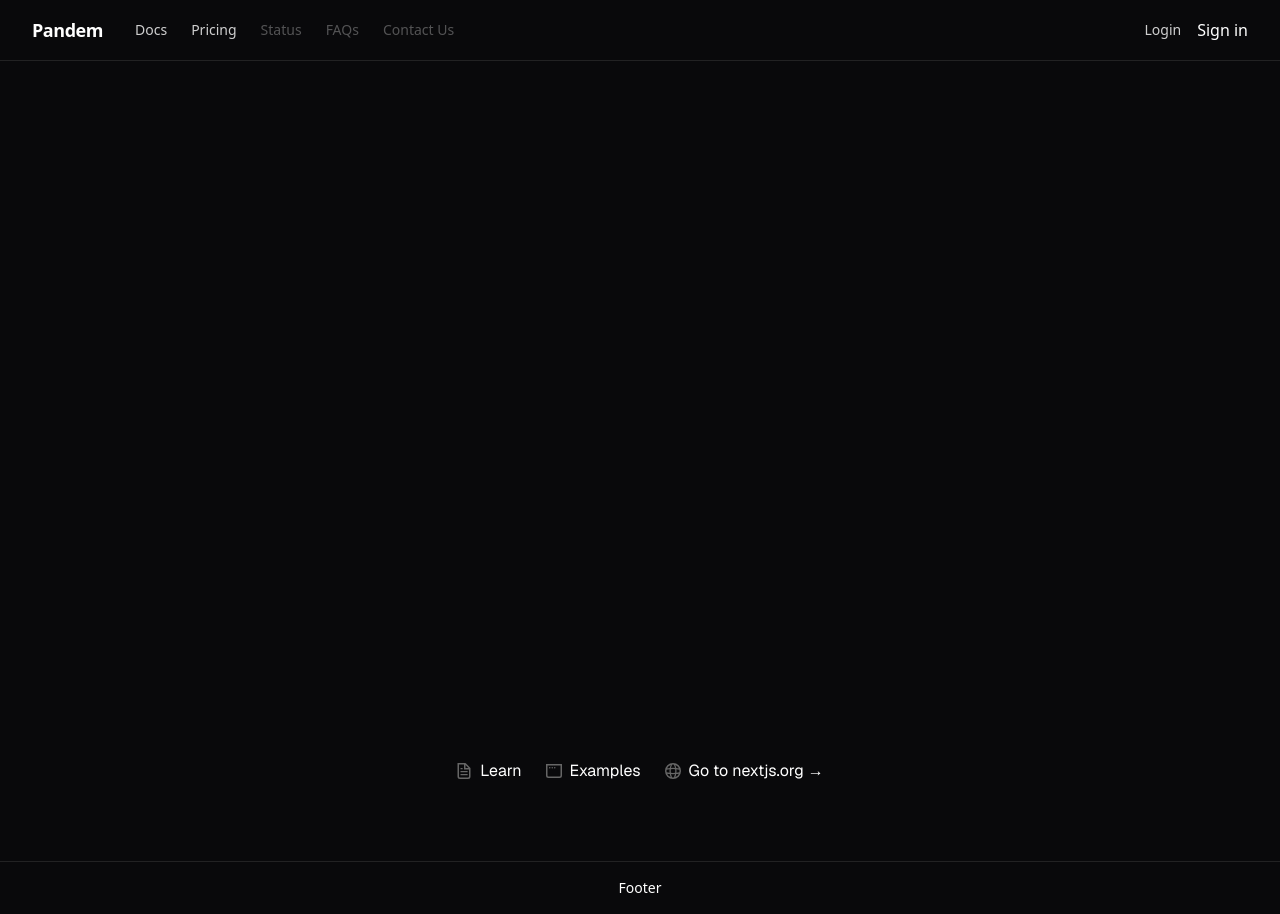
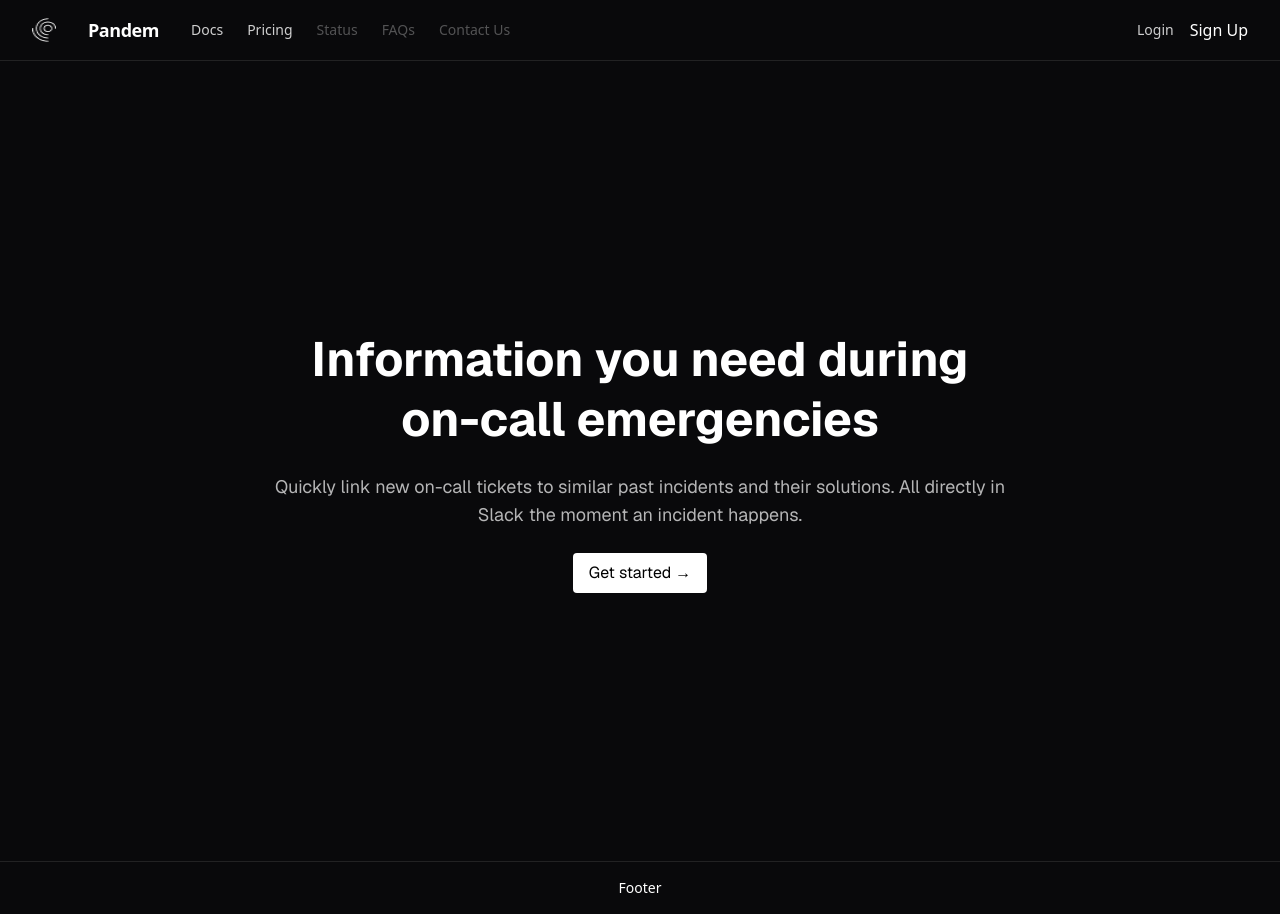
Before and after one commit to Albertojs89/ex3balberto, a Next.js app: page / in a window 1280 px wide. Built offline with nearby package versions, Linux system fonts and the light colour scheme.

Commit message:
contenido sin shad

```diff
--- a/jsconfig.json
+++ b/jsconfig.json
@@ -1,8 +1,7 @@
 {
   "compilerOptions": {
-    "baseUrl": ".",
     "paths": {
-      "@/*": ["src/*"]
+      "@/*": ["./src/*"]
     }
   }
 }
--- a/src/app/page.js
+++ /dev/null
@@ -1,60 +0,0 @@
-import Image from "next/image";
-
-export default function Home() {
-  return (
-    <div className="grid grid-rows-[20px_1fr_20px] items-center justify-items-center min-h-screen p-8 pb-20 gap-16 sm:p-20 font-[family-name:var(--font-geist-sans)]">
-      <main className="flex flex-col gap-[32px] row-start-2 items-center sm:items-start">
-
-
-
-      </main>
-      <footer className="row-start-3 flex gap-[24px] flex-wrap items-center justify-center">
-        <a
-          className="flex items-center gap-2 hover:underline hover:underline-offset-4"
-          href="https://nextjs.org/learn?utm_source=create-next-app&utm_medium=appdir-template-tw&utm_campaign=create-next-app"
-          target="_blank"
-          rel="noopener noreferrer"
-        >
-          <Image
-            aria-hidden
-            src="/file.svg"
-            alt="File icon"
-            width={16}
-            height={16}
-          />
-          Learn
-        </a>
-        <a
-          className="flex items-center gap-2 hover:underline hover:underline-offset-4"
-          href="https://vercel.com/templates?framework=next.js&utm_source=create-next-app&utm_medium=appdir-template-tw&utm_campaign=create-next-app"
-          target="_blank"
-          rel="noopener noreferrer"
-        >
-          <Image
-            aria-hidden
-            src="/window.svg"
-            alt="Window icon"
-            width={16}
-            height={16}
-          />
-          Examples
-        </a>
-        <a
-          className="flex items-center gap-2 hover:underline hover:underline-offset-4"
-          href="https://nextjs.org?utm_source=create-next-app&utm_medium=appdir-template-tw&utm_campaign=create-next-app"
-          target="_blank"
-          rel="noopener noreferrer"
-        >
-          <Image
-            aria-hidden
-            src="/globe.svg"
-            alt="Globe icon"
-            width={16}
-            height={16}
-          />
-          Go to nextjs.org →
-        </a>
-      </footer>
-    </div>
-  );
-}
--- /dev/null
+++ b/src/app/page.jsx
@@ -0,0 +1,28 @@
+
+
+
+export default function Home() {
+  return (
+    <div className="grid grid-rows-[20px_1fr_20px] items-center justify-items-center min-h-screen p-8 pb-20 gap-16 sm:p-20 font-[family-name:var(--font-geist-sans)]">
+      <main className="flex flex-col gap-[32px] row-start-2 items-center sm:items-start">
+        <section className="w-full text-center py-24 px-4">
+        <div className="max-w-3xl mx-auto space-y-6">
+          <h1 className="text-4xl sm:text-5xl font-bold leading-tight">
+            Information you need during <br /> on-call emergencies
+          </h1>
+          <p className="text-white/70 text-lg">
+            Quickly link new on-call tickets to similar past incidents and their solutions. All
+            directly in Slack the moment an incident happens.
+          </p>
+          <button className="text-black bg-white hover:bg-white/90 px-4 py-2 rounded">
+            Get started →
+          </button>
+        </div>
+        </section>
+
+
+    </main>
+
+    </div>
+  );
+}
--- a/src/components/Header.jsx
+++ b/src/components/Header.jsx
@@ -10,6 +10,8 @@ export default function Header() {
 
         {/* Logo y enlaces de navegación */}
         <div className="flex items-center gap-8">
+        <img src="/Logo.png" alt="Logo Pandem" className="w-6 h-6" />
+
           <Link href="/" className="font-bold text-lg tracking-tight">
             Pandem
           </Link>
@@ -26,7 +28,7 @@ export default function Header() {
         {/* Acciones: Login y Sign Up */}
         <div className="flex items-center gap-4">
           <button className="text-sm text-white/80 hover:text-white transition">Login</button>
-          <button>Sign in</button>
+          <button>Sign Up</button>
 
         </div>
       </div>
--- /dev/null
+++ b/src/components/Hero.jsx
@@ -0,0 +1,20 @@
+
+
+export default function Hero() {
+  return (
+    <section className="w-full text-center py-24 px-4">
+      <div className="max-w-3xl mx-auto space-y-6">
+        <h1 className="text-4xl sm:text-5xl font-bold leading-tight">
+          Information you need during <br /> on-call emergencies
+        </h1>
+        <p className="text-white/70 text-lg">
+          Quickly link new on-call tickets to similar past incidents and their solutions. All
+          directly in Slack the moment an incident happens.
+        </p>
+        <Button className="text-black bg-white hover:bg-white/90">
+          Get started →
+        </Button>
+      </div>
+    </section>
+  );
+}
```
Also changed, not shown: public/Logo.png (added).
